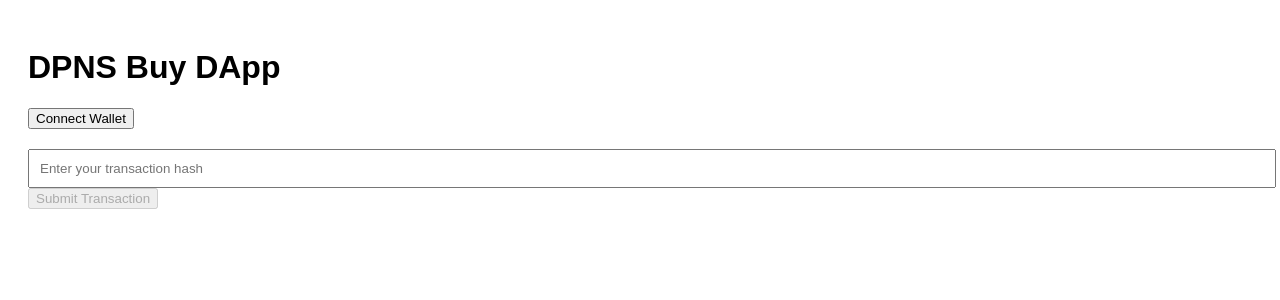
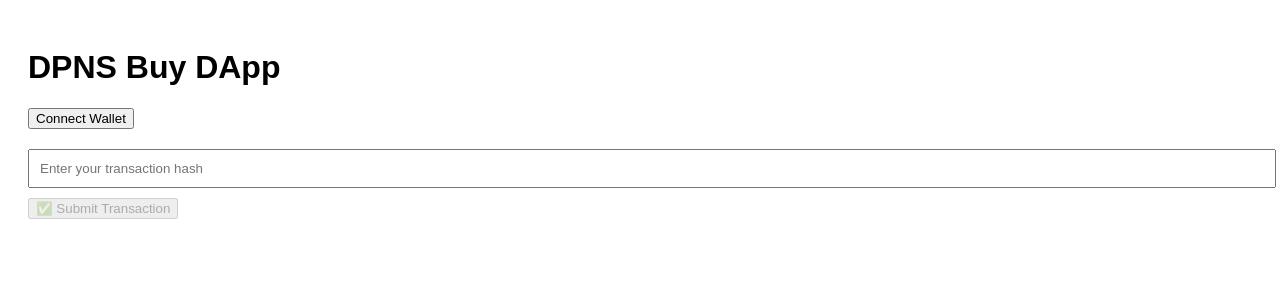
Before and after one commit to dpnsfounder/dpns-buy-dapp2, a React (Create React App) app: page / in a window 1280 px wide. Shown: the top 300 px of the page. Built offline with nearby package versions, Linux system fonts and the light colour scheme; what @rainbow-me/rainbowkit, wagmi would draw is missing.

Commit message:
Update App.js

```diff
--- a/src/App.js
+++ b/src/App.js
@@ -1,27 +1,26 @@
 import React, { useState } from "react";
 import Web3 from "web3";
 import WalletConnectProvider from "@walletconnect/web3-provider";
-import { verifyTransactionHash } from "./verifyTransaction";
 
-// Stablecoin token contracts on BNB Chain (BEP-20)
+// 🧠 Stablecoin token contracts on BNB Chain (BEP-20)
 const TOKEN_CONTRACTS = {
   USDT: "0x55d398326f99059fF775485246999027B3197955",
   BUSD: "0xe9e7cea3dedca5984780bafc599bd69add087d56",
   USDC: "0x8ac76a51cc950d9822d68b83fe1ad97b32cd580d",
 };
 
-// Standard ERC20 ABI snippet for transfer events
+// 🧠 Standard ERC20 ABI snippet for transfer events
 const ERC20_ABI = [
   {
     anonymous: false,
     inputs: [
       { indexed: true, name: "from", type: "address" },
       { indexed: true, name: "to", type: "address" },
-      { indexed: false, name: "value", type: "uint256" },
+      { indexed: false, name: "value", type: "uint256" }
     ],
     name: "Transfer",
-    type: "event",
-  },
+    type: "event"
+  }
 ];
 
 export default function App() {
@@ -31,13 +30,12 @@ export default function App() {
   const [loading, setLoading] = useState(false);
   const [isVerified, setIsVerified] = useState(false);
 
-  const DPNS_WALLET = "0x9e45ad8d5fc16bb89b215824630a7b84eb15ca50".toLowerCase();
+  const DPNS_WALLET = "0x9e45ad8d5fc16b8b9b215824630a7b84eb15ca50".toLowerCase();
   const MIN_AMOUNT = 25;
 
   const connectWallet = async () => {
     try {
       let provider;
-
       const isMobile = /Mobi|Android|iPhone/i.test(navigator.userAgent);
 
       if (window.ethereum && !isMobile) {
@@ -50,7 +48,6 @@ export default function App() {
           },
           chainId: 56
         });
-
         await provider.enable();
       }
 
@@ -61,42 +58,53 @@ export default function App() {
       provider.on("disconnect", () => {
         setWalletAddress("");
       });
-
     } catch (err) {
       console.error("❌ Wallet connection failed:", err);
     }
   };
 
   const handleVerify = async () => {
+    if (!txHash) {
+      setStatus("❌ Please enter a transaction hash.");
+      return;
+    }
+
+    setStatus("⏳ Verifying...");
+    setLoading(true);
+
     try {
-      setStatus("");
-      setLoading(true);
+      const res = await fetch("https://www.dpnsglobal.com/_functions/verifyTxn", {
+        method: "POST",
+        headers: { "Content-Type": "application/json" },
+        body: JSON.stringify({ txnHash })
+      });
 
-      const result = await verifyTransactionHash(txHash, walletAddress, DPNS_WALLET, MIN_AMOUNT, TOKEN_CONTRACTS, ERC20_ABI);
-      if (result.verified) {
-        setStatus("✅ Transaction verified! You will receive your DPNS.");
+      const data = await res.json();
+
+      if (data.success) {
+        setStatus("✅ Transaction verified! DPNS will be credited.");
         setIsVerified(true);
       } else {
-        setStatus("❌ Verification failed. " + result.reason);
+        setStatus("❌ Verification failed: " + (data.reason || "Unknown error."));
         setIsVerified(false);
       }
-
     } catch (err) {
-      console.error("Error verifying transaction:", err);
-      setStatus("❌ Something went wrong. Please try again later.");
+      console.error("❌ Error during verification:", err);
+      setStatus("❌ Server error. Try again later.");
+      setIsVerified(false);
     } finally {
       setLoading(false);
     }
   };
 
   return (
-    <div style={{ padding: "20px", fontFamily: "Arial" }}>
+    <div style={{ padding: 20, fontFamily: "Arial" }}>
       <h1>DPNS Buy DApp</h1>
 
       {!walletAddress ? (
         <button onClick={connectWallet}>Connect Wallet</button>
       ) : (
-        <p>Connected: {walletAddress}</p>
+        <p>🔗 Connected: {walletAddress}</p>
       )}
 
       <input
@@ -104,15 +112,19 @@ export default function App() {
         placeholder="Enter your transaction hash"
         value={txHash}
         onChange={(e) => setTxHash(e.target.value)}
-        style={{ width: "100%", marginTop: "20px", padding: "10px" }}
+        style={{ width: "100%", marginTop: 20, padding: "10px" }}
       />
 
-      <button onClick={handleVerify} disabled={loading || !walletAddress}>
-        {loading ? "Verifying..." : "Submit Transaction"}
+      <button
+        onClick={handleVerify}
+        disabled={loading || !walletAddress}
+        style={{ marginTop: 10 }}
+      >
+        {loading ? "⏳ Verifying..." : "✅ Submit Transaction"}
       </button>
 
       {status && (
-        <p style={{ marginTop: "20px", color: isVerified ? "green" : "red" }}>{status}</p>
+        <p style={{ marginTop: 20, color: isVerified ? "green" : "red" }}>{status}</p>
       )}
     </div>
   );
```
